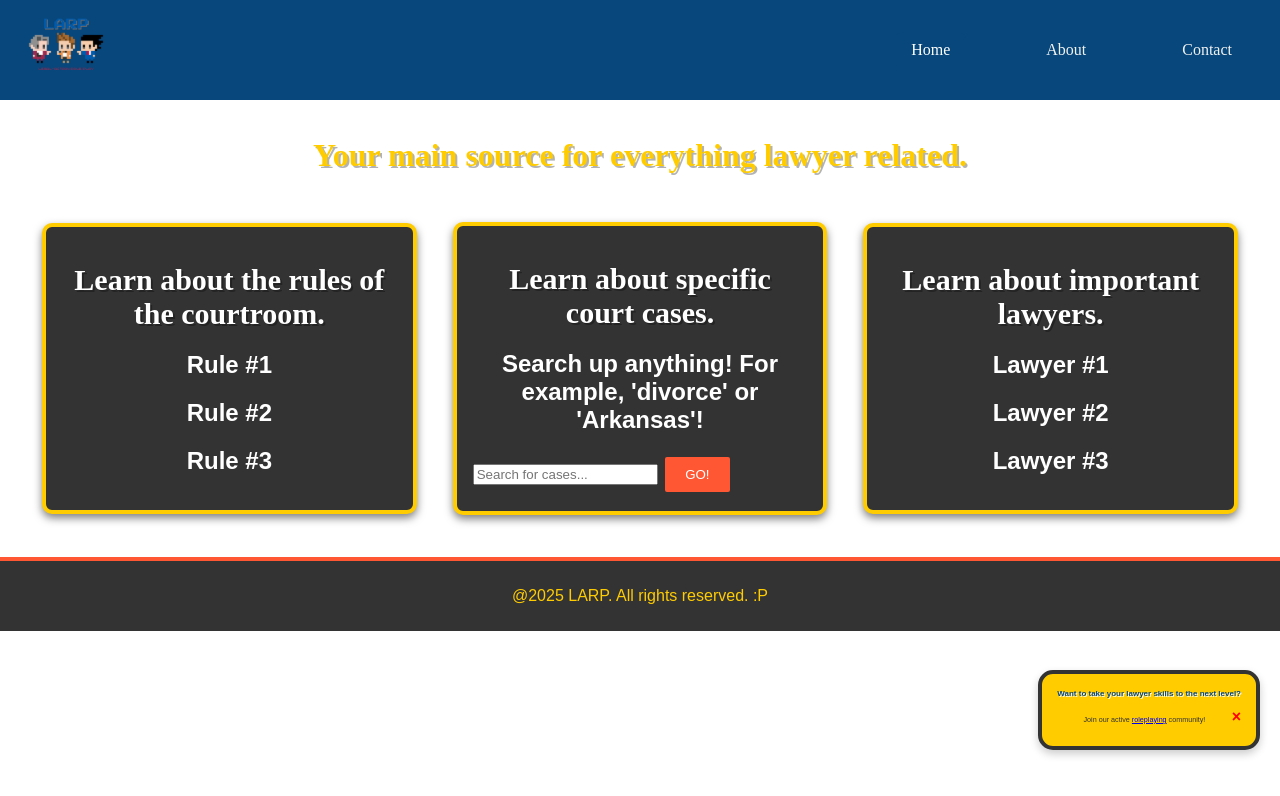
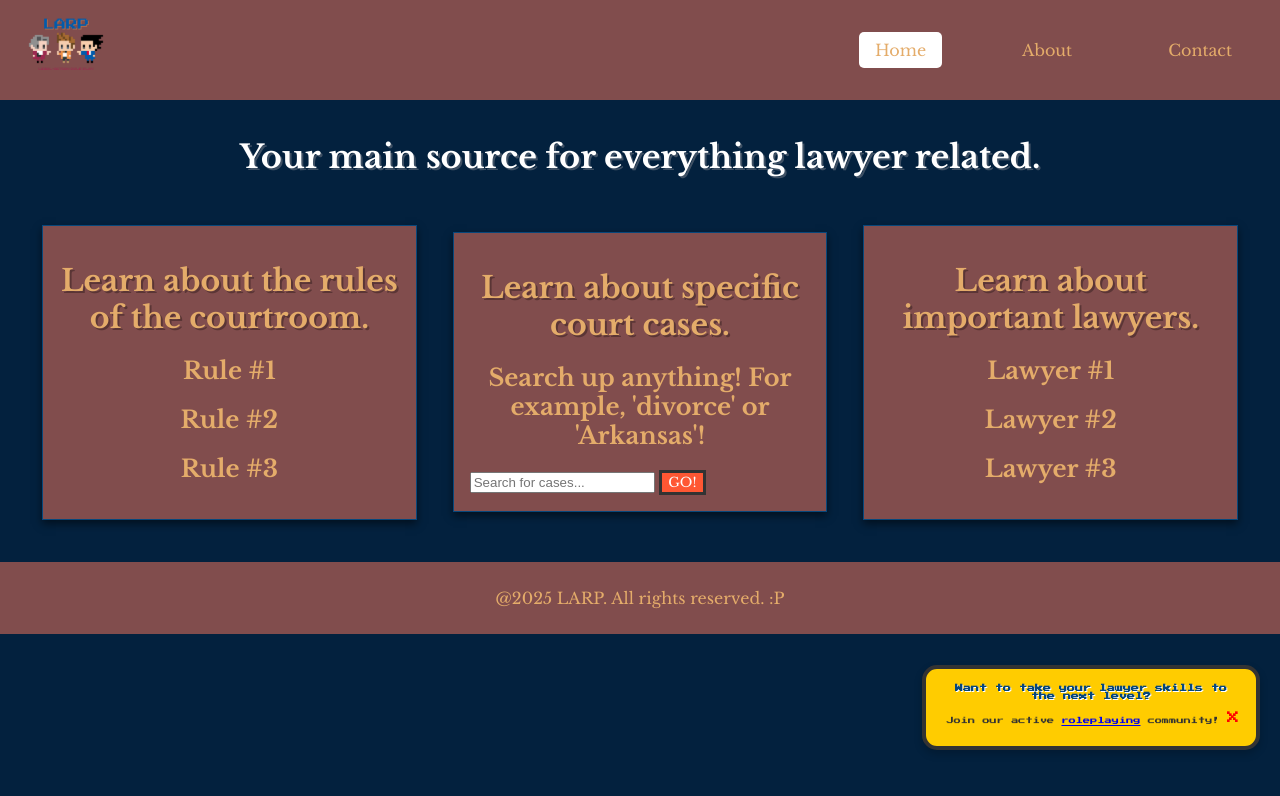
Before and after one commit to samichar/2025_hackathon, a plain HTML site: page lawyer_frontend.html in a window 1280 px wide. Drawn offline with nearby package versions, Linux system fonts and the light colour scheme; a web font is replaced by a local one.

Commit message:
update css

```diff
--- a/styles.css
+++ b/styles.css
@@ -1,8 +1,11 @@
+@import url('https://fonts.googleapis.com/css2?family=Libre+Baskerville:wght@400;700&display=swap');
+
 body {
-    font-family: 'Press Start 2P', Arial, sans-serif;
+    font-family: 'Libre Baskerville', 'Open Sans', sans-serif;
     margin: 0;
     padding: 0;
     color: #fff;
+    background-color: #03213e;
 }
 
 main {
@@ -10,19 +13,23 @@ main {
     padding: 1rem;
 }
 
-/* @font-face {
+@font-face {
+    font-family: 'Press Start 2P';
+    src: url('/font/press-start-2p-font/PressStart2P-vaV7.ttf') format('truetype');
+    font-weight: normal;
+    font-style: normal;
+}
+
+@font-face {
     font-family: 'Roman Caps';
-    src: url('/font/roman/Roman_SD.ttf"') format ('truetype');
+    src: url('font/roman/Roman_SD.ttf') format('truetype');
+    font-weight: normal;
+    font-style: normal;
 }
 
 @font-face {
     font-family: 'Derivia';
-    src: url('/font/derivia/Derivia-Regular.otf"') format ('opentype');
-} */
-
-@font-face {
-    font-family: 'Press Start 2P';
-    src: url('/font/press-start-2p-font/PressStart2P-vaV7.ttf"') format('truetype');
+    src: url('font/derivia/Derivia-Regular.otf') format('truetype');
     font-weight: normal;
     font-style: normal;
 }
@@ -33,13 +40,12 @@ main {
     justify-content: space-between;
     align-items: center;
     padding: 0 1rem;
-    background-color: #07477b;
+    background-color: #814d4d;
     gap: 1rem;
     position: fixed;
     top: 0;
     width: 100%;
     height: 100px;
-    /* padding-right: 1rem;; */
 }
 
 .logo img {
@@ -48,22 +54,13 @@ main {
     width: auto;
 }
 
-/* footer {
-    bottom: 0;
-    left: 0;
-    text-align: center;
-    position: fixed;
-    background-color: white;
-    width: 100%;
-} */
-
 footer {
-    font: 'Roman Caps', sans-serif;
-    background-color: #333;
-    color: #ffcc00;
+    font: 'Libre Baskerville', 'Open Sans', sans-serif;
+    background-color:  #814d4d;
+    color: #e4ac6a;
     text-align: center;
     padding: 10px;
-    border-top: 4px solid #ff5733;
+    /* border-top: 4px solid #ff5733; */
 }
 
 /* NAVIGATION BAR */
@@ -71,11 +68,11 @@ footer {
     display: flex;
     align-items: center;
     gap: 1rem;
-    font-family: 'Roman Caps';
+    font-family: 'Libre Baskerville', 'Open Sans', sans-serif;
 }
 
 .topnav a {
-    color: #f2f2f2;
+    color:#e4ac6a;
     text-decoration: none;
     padding: 0.5rem 1rem;
     font-size: 1rem;
@@ -85,12 +82,12 @@ footer {
 
 .topnav a:hover {
     background-color: #ddd;
-    color: black;
+    color: #e4ac6a;
 }
 
 .topnav a.active {
-    background-color: #07477b;
-    color: white;
+    background-color: #ffffff;
+    color: #e4ac6a;
     border-radius: 5px;
 }
 
@@ -129,14 +126,14 @@ footer {
     bottom: 50px;
     right: 20px;
     max-width: 300px;
-    background-color: #ffcc00; /* Bright, cheerful color */
-    border: 4px solid #333; /* Bold border for a retro look */
-    border-radius: 15px; /* Rounded corners for a softer appearance */
-    box-shadow: 0 4px 8px rgba(0, 0, 0, 0.2); /* Add a subtle shadow */
-    font-family: 'Press Start 2P', Arial, sans-serif; /* Pixelated font */
-    color: #333; /* Text color */
+    background-color: #ffcc00;
+    border: 4px solid #333;
+    border-radius: 15px;
+    box-shadow: 0 4px 8px rgba(0, 0, 0, 0.2);
+    font-family: 'Press Start 2P', Arial, sans-serif;
+    color: #333;
     padding: 15px;
-    animation: bounce 6s infinite; /* Add a bounce animation */
+    animation: bounce 6s infinite;
     text-align: center;
 }
 
@@ -146,7 +143,7 @@ footer {
     margin-bottom: 10px;
     color: #07477b;
     text-shadow: 1px 1px #fff;
-    font-family: 'Press Start 2P', Arial, sans-serif; /* Pixelated font */
+    font-family: 'Press Start 2P', Arial, sans-serif;
 }
 
 .callout-container {
@@ -163,12 +160,12 @@ footer {
     font-size: px;
     font-weight: bold;
     cursor: pointer;
-    transition: transform 0.2s ease; /* Add a hover effect */
+    transition: transform 0.2s ease;
 }
 
 .closebtn:hover {
-    transform: scale(1.2); /* Slightly enlarge on hover */
-    color: #333; /* Change color on hover */
+    transform: scale(1.2);
+    color: #333;
 }
 
 @keyframes bounce {
@@ -189,67 +186,44 @@ footer {
     justify-content: space-between;
     align-items: center;
     padding: 1rem;
-    /* background-color: #ffffff; */
+
     gap: 1rem;
     flex-wrap: wrap;
 }
 
 .main-statement {
-    font-family: 'Press Start 2P';
-    text-shadow: 2px 2px rgba(0, 0, 0, 0.3);
+    font-family: 'Libre Baskerville', 'Open Sans', sans-serif;
+    text-shadow: 2px 2px rgba(199, 189, 189, 0.3);
     text-align: center;
 }
 
-/* @keyframes glow {
-    0% {
-        text-shadow: 0 0 5px #ffcc00, 0 0 10px #ffcc00, 0 0 20px #ffcc00;
-    }
-    50% {
-        text-shadow: 0 0 10px #ff5733, 0 0 20px #ff5733, 0 0 30px #ff5733;
-    }
-    100% {
-        text-shadow: 0 0 5px #ffcc00, 0 0 10px #ffcc00, 0 0 20px #ffcc00;
-    }
-} */
-
 .main-statement h1 {
-    animation: glow 6s infinite alternate; /* Glowing effect */
     font-size: 2rem;
-    color: #ffcc00;
+    color: white;
     text-align: center;
     padding: 0px;
 }
 
 .main-container h1 {
-    font-family: 'Press Start 2P';
+    font-family: 'Libre Baskerville', 'Open Sans', sans-serif;
     text-shadow: 2px 2px rgba(0, 0, 0, 0.3);
 }
-
-/* .main-container > div {
-    flex: 1;
-    min-width: 300px;
-    max-width: 400px;
-    padding: 1rem;
-    border-radius: 5px;
-    background-color: #f9f9f9;
-    box-shadow: 0 2px 4px rgba(0, 0, 0, 0.1);
-} */
 
 .main-container > div {
     flex: 1;
     min-width: 300px;
     max-width: 400px;
     padding: 1rem;
-    border-radius: 10px;
-    border: 4px solid #ffcc00;
-    background-color: #333;
+    /* border-radius: 10px; */
+    /* border: 4px solid #ffcc00; */
+    background-color: #814d4d;
     box-shadow: 0 4px 8px rgba(0, 0, 0, 0.5);
     text-align: center;
-    color: #ffffff;
+    color: #e4ac6a;
 }
 
 .contact-main {
-    font-family: 'Press Start 2P';
+    font-family: 'Libre Baskerville', 'Open Sans', sans-serif;
     text-shadow: 2px 2px rgba(0, 0, 0, 0.3);
     text-align: left;
     color: red;
@@ -258,7 +232,7 @@ footer {
 
 .contact-main h1 {
     font-size: 2rem;
-    color: #ffcc00;
+    color: white;
     text-align: center;
 }
 
@@ -273,20 +247,20 @@ footer {
 
 .contact-box {
     display: flex;
-    align-items: center; /* Align image and text vertically */
-    gap: 1rem; /* Add spacing between image and text */
-    border: 2px solid #ffcc00; /* Add a retro border */
-    border-radius: 10px; /* Rounded corners */
+    align-items: center;
+    gap: 1rem;
+    border: 2px solid white;
+    /* border-radius: 10px;  */
     padding: 1rem;
-    background-color: #333; /* Dark background for contrast */
-    color: #fff; /* White text */
-    width: 80%; /* Adjust width of the contact box */
-    box-shadow: 0 4px 8px rgba(0, 0, 0, 0.5); /* Add shadow for depth */
-    align-items: center; /* Center items vertically */
+    background-color: #333;
+    color: #fff;
+    width: 80%;
+    box-shadow: 0 4px 8px rgba(0, 0, 0, 0.5);
+    align-items: center;
 }
 
 .about-main {
-    font-family: 'Press Start 2P';
+    font-family: 'Libre Baskerville', 'Open Sans', sans-serif;
     text-shadow: 2px 2px rgba(0, 0, 0, 0.3);
     text-align: left;
     color: red;
@@ -294,7 +268,7 @@ footer {
 
 .about-main h1 {
     font-size: 2rem;
-    color: #ffcc00;
+    color: white;
     text-align: center;
 }
 
@@ -361,18 +335,18 @@ footer {
 }
 
 button {
-    font-family: 'Press Start 2P', Arial, sans-serif;
-    background-color: #ff5733; /* Bright orange */
+    font-family: 'Libre Baskerville', 'Open Sans', sans-serif;
+    background-color: #ff5733;
     color: #fff;
     border: 3px solid #333;
-    border-radius: 5px;
-    padding: 10px 20px;
+    /* border-radius: 5px; */
+    /* padding: 10px 20px; */
     cursor: pointer;
     text-transform: uppercase;
     transition: transform 0.2s, background-color 0.2s;
 }
 
 button:hover {
-    background-color: #c70039; /* Darker red on hover */
-    transform: scale(1.1); /* Slightly enlarge on hover */
+    background-color: #c70039;
+    transform: scale(1.1);
 }
```
